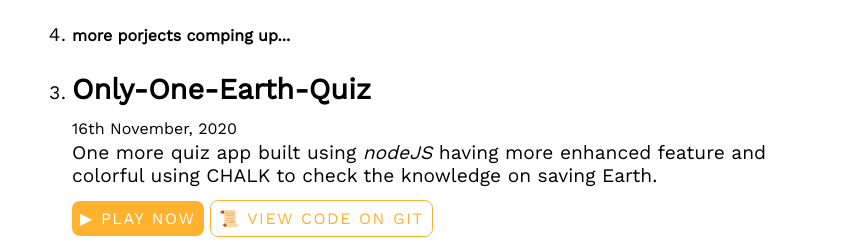
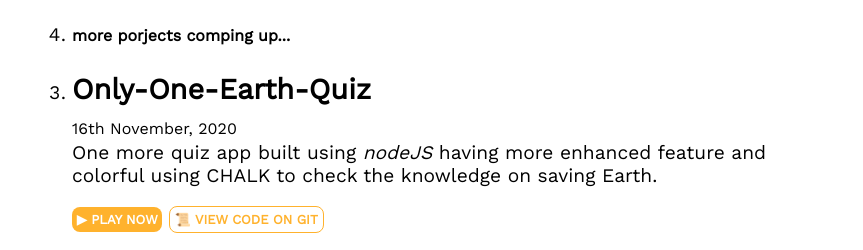
Before and after one commit to Pruthviraj-MV/pruthviraj-mv, a plain HTML site: page projects.html in a window 1280 px wide. Shown: the part 526-776 px from the top of the page, without its empty margins (208-1071 px from the left). Drawn offline with nearby package versions, Linux system fonts and the light colour scheme.

Commit message:
style: project links

```diff
--- a/styles.css
+++ b/styles.css
@@ -38,9 +38,10 @@ hr {
     color: white;
     width: max-content;
     /* min-width: 140px; */
-    padding: 0.5rem 0.5rem 0.5rem 0.5rem;
+    padding: 0.3rem 0.3rem;
     border-radius: 0.5rem;
     display: block;
+
 }
 
 .secondary-link {
@@ -49,8 +50,10 @@ hr {
     width: max-content;
     /* min-width: 140px; */
     border: 1px solid var(--primary-color);
-    padding: 0.5rem 0.5rem;
+    padding: 0.3rem 0.3rem;
     border-radius: 0.5rem;
+    display: block;
+
 
 }
 
@@ -193,9 +196,8 @@ hr {
 }
 .projects-list a {
     display: inline;
-    letter-spacing: 0.1rem;
-    font-size: medium;
-
+    font-size: small;
+    font-weight: bold;
 }
 .blogs {
     margin: 1rem 2rem;
```
Also changed, not shown: index.html (+1 -1 lines).
